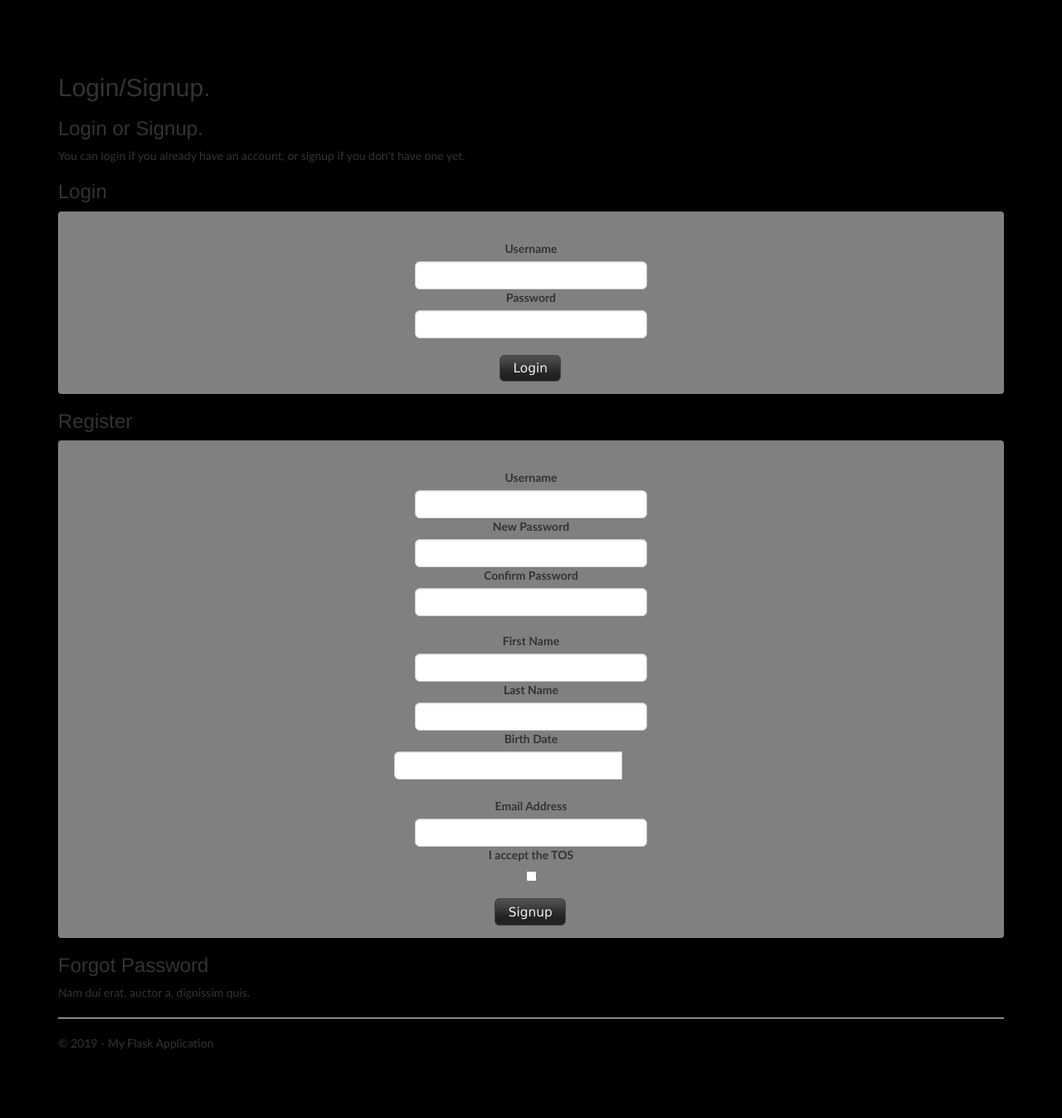
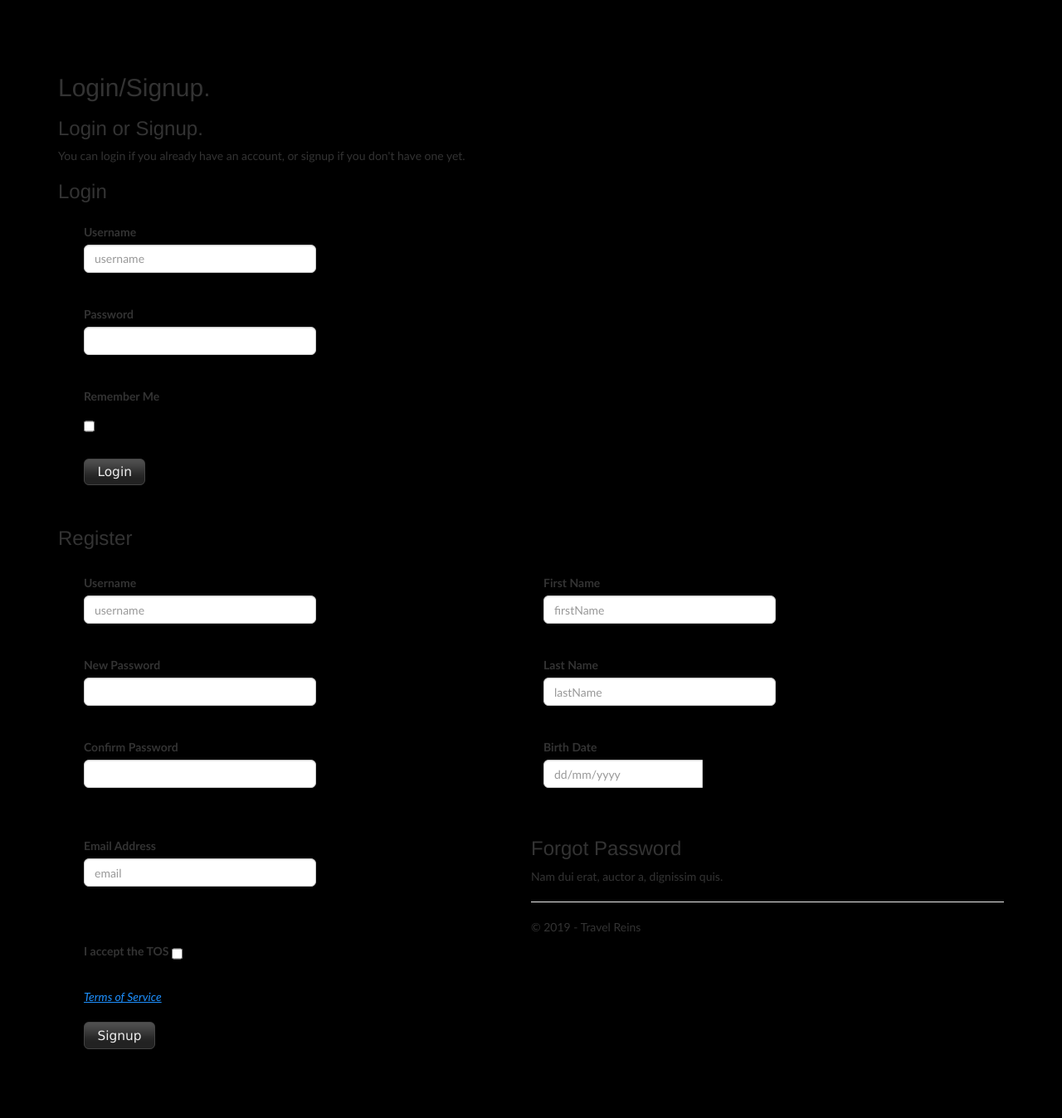
Before and after one commit to Leerael/Travel-Reins, a Flask app: page /login in a window 1280 px wide. Shown: the part 51-1399 px from the top of the page at 83% size. After the commit the page ends 1316 px from the top, so only its background shows below. Run offline with Flask 2, Linux system fonts and the light colour scheme; some libraries are stand-ins or nearby versions.

Commit message:
updates to login/signup page layout, fixed signup form bug due to date field formatting, Added last login date update.

```diff
--- a/WebProject_1/forms.py
+++ b/WebProject_1/forms.py
@@ -1,6 +1,6 @@
 from flask_wtf import FlaskForm
 from wtforms import StringField, PasswordField, BooleanField, SubmitField, DateField
-from wtforms.validators import DataRequired, Email, EqualTo, Length
+from wtforms.validators import DataRequired, Email, EqualTo, Length, Optional
 from datetime import date
 
 class LoginForm(FlaskForm):
@@ -18,7 +18,7 @@ class SignupForm(FlaskForm):
     confirm = PasswordField('Confirm Password', validators=[DataRequired()])
     firstName = StringField('First Name', validators=[DataRequired()])
     lastName = StringField('Last Name', validators=[DataRequired()])
-    birthDate = DateField('Birth Date', validators=[DataRequired(), Email()])
-    email = StringField('Email Address', validators=[Length(min=6, max=35)])
+    birthDate = DateField('Birth Date', format='%d/%m/%Y', validators=[Optional()])
+    email = StringField('Email Address', validators=[Length(min=6, max=35), Email()])
     accept_tos = BooleanField('I accept the TOS', validators=[DataRequired()])
     submit = SubmitField('Signup')
--- a/WebProject_1/static/content/webproject.css
+++ b/WebProject_1/static/content/webproject.css
@@ -49,6 +49,16 @@ select {
     width: 200px;
 }
 
+a.ui-link {
+    color: dodgerblue !important;
+    font-style: italic;
+    text-decoration: underline;
+}
+
+.ui-accordion-content {
+    height: auto !important;
+}
+
 span.date-picker-icon {
     display: inline-block;
     z-index: 1;
@@ -64,12 +74,19 @@ button.date-picker-button-hidden {
     padding: 0;
     background-color: black;
     z-index: 0;
-    left: -16px;
 }
 
-.ui-input {
+input.ui-input {
     border: 1px solid #ccc;
     border-radius: 6px !important;
+}
+
+dd.ui-dd::before {
+    content: none;
+}
+
+input.ui-input-checkbox {
+    border: 1px solid #ccc;
 }
 
 .ui-input-div {
@@ -77,14 +94,33 @@ button.date-picker-button-hidden {
     background-color: transparent;
 }
 
+span.ui-input-div {
+    padding: 0;
+    margin: 0;
+    background-color: transparent;
+    display: inline-block;
+}
+.ui-input-btn {
+    height: 34px;
+    width: 34px;
+    padding: 0;
+    margin: 0;
+    z-index: 0;
+    background-color: transparent;
+    display: inline-block;
+    border-top-right-radius: 6px;
+    border-bottom-right-radius: 6px;
+}
+
 .ui-input-date {
     border: 1px solid #ccc;
     border-top-left-radius: 6px !important;
     border-bottom-left-radius: 6px !important;
+    padding-right: 0px !important;
 }
 
 .panel {
-    background-color: grey;
+    background-color: transparent;
 }
 
 .jumbotron {
@@ -94,7 +130,7 @@ button.date-picker-button-hidden {
     font-weight: 200;
     line-height: 2.1428571435;
     color: inherit;
-    background-color: darkred;
+    background-color: slategrey;
 }
 
 .table {
--- a/WebProject_1/static/scripts/webproject.js
+++ b/WebProject_1/static/scripts/webproject.js
@@ -122,3 +122,36 @@ $("#dialog-link, #icons li").hover(
         $(this).removeClass("ui-state-hover");
     }
 );
+
+// Accepted additional formats [here, allow for example "4/7/18" for "July 4, 2018"]
+$.datepicker.additionalFormats = ["ddmmy", "ddmmyy", "d/m/y", "d/m/yy", "d/mm/y", "dd/m/y", "dd/m/yy", "dd/mm/y"];
+// Backup the original parsing function
+$.datepicker.originalParseDate = $.datepicker.parseDate;
+// New parsing function
+$.datepicker.parseDate = function (format, value, settings) {
+    // Function that returns a date based on an input format
+    function testParse(inputFormat) {
+        try {
+            // Try to get the date based on the input format
+            date = $.datepicker.originalParseDate(inputFormat, value, settings);
+            // If the date is right, returns it immediately
+            return date;
+        }
+        catch (Error) {
+            // _RD Bad date (this line does nothing but catching the error)
+        }
+    }
+    // Initialise the returned date
+    var date;
+    // Don't bother with empty values
+    if (value !== "0" && value !== "") {
+        // Test the main datepicker format (which is an argument of this function)
+        testParse(format);
+        // If the main datepicker format didn't work, try with the additional ones
+        for (var n = 0; n < $.datepicker.additionalFormats.length; n++) {
+            testParse($.datepicker.additionalFormats[n]);
+        }
+    }
+    // If the input string couldn't be parsed, returns just the "undefined"-typed variable
+    return date;
+};
--- a/WebProject_1/templates/_formhelpers.html
+++ b/WebProject_1/templates/_formhelpers.html
@@ -1,43 +1,28 @@
 {% macro render_field(field) %}
 <dt>
+    {% if field.type != "BooleanField" %}
     {{ field.label }}
-    <dd>
+    {% endif %}
+    <dd class="ui-dd">
         {% if field.type == "DateField" %}
-        <div class="container">
-            <div class="row">
-                <div class='col-sm-4 col-sm-offset-4' style="display:inline-block">
-                    <div class="col-sm-10 ui-input-div">
-                        <input type='text' class="form-control col-sm-12 ui-input-date" id='{{ field.id }}' name ="{{ field.id }}" />
-                    </div>
-                    <div class="col-sm-2" style="height: 36px; width: 36px" id="{{ field.id }}_button">
-                    </div>
-                </div>
+        <span class="ui-input-div">
+            <input type='text' class="form-control ui-input-date" name="{{ field.id }}" id="{{ field.id }}" placeholder="dd/mm/yyyy" />
+        </span><span class="ui-input-div" id="{{ field.id }}_button"></span>
         <script type="text/javascript">
             $("#" + {{ field.id | tojson }}).datepicker({
                 showOn: 'both',
                 buttonText: '<span class="ui-icon-calendar ui-icon date-picker-icon"></span>',
-                        dateFormat: "dd-mm-yy"
+                dateFormat: 'dd/mm/yy'
             })
-                        .next("button").addClass("date-picker-button-hidden ui-button ui-corner-right col-sm-12").detach().appendTo("#" + {{ field.id | tojson }} + "_button")
+                .next("button").addClass("ui-button ui-input-btn").detach().appendTo("#" + {{ field.id | tojson }} + "_button");
         </script>
-            </div>
-        </div>
         {% elif field.type == "PasswordField" %}
-        <div class="row">
-            <div class='col-sm-6 col-sm-offset-3'>
-                <div class='col-sm-12' id='{{ field.id }}'>
-                    <input type='password' class="form-control ui-input" name="{{ field.id }}" />
-                </div>
-            </div>
-        </div>
+        <input type='password' class="form-control ui-input" name="{{ field.id }}" id="{{ field.id }}" />
         {% elif field.type == "StringField" %}
-        <div class="row">
-            <div class='col-sm-6 col-sm-offset-3'>
-                <div class='col-sm-12' id='{{ field.id }}'>
-                    <input type='text' class="form-control ui-input" name="{{ field.id }}" />
-                </div>
-            </div>
-        </div>
+        <input type='text' class="form-control ui-input" name="{{ field.id }}" id="{{ field.id }}" placeholder="{{ field.name }}" />
+        {% elif field.type == "BooleanField" %}
+        {{ field.label }}
+        <label for="{{ field.id }}"><input type='checkbox' class="form-control ui-input-checkbox" name="{{ field.id }}" id="{{ field.id }} value="y" /></label>
         {% else %}
         {{ field(**kwargs)|safe }}
         {% endif %}
@@ -49,4 +34,5 @@
         </ul>
         {% endif %}
     </dd>
+    <br>
     {% endmacro %}
--- a/WebProject_1/templates/index.html
+++ b/WebProject_1/templates/index.html
@@ -3,7 +3,7 @@
 {% block content %}
 
 <div class="jumbotron">
-    <h1>Flask</h1>
+    <h1>Travel Reins</h1>
     <p class="lead">Flask is a free web framework for building great Web sites and Web applications using HTML, CSS and JavaScript.</p>
     <p><a href="http://flask.pocoo.org/" class="btn btn-primary btn-large">Learn more &raquo;</a></p>
 </div>
--- a/WebProject_1/templates/layout.html
+++ b/WebProject_1/templates/layout.html
@@ -56,7 +56,7 @@
         {% block content %}{% endblock %}
         <hr />
         <footer>
-            <p>&copy; {{ year }} - My Flask Application</p>
+            <p>&copy; {{ year }} - Travel Reins</p>
         </footer>
     </div>
 
--- a/WebProject_1/templates/login.html
+++ b/WebProject_1/templates/login.html
@@ -10,52 +10,72 @@
 
 <div id="accordion">
     <h3>Login</h3>
-    <div>
-        <div tag="Login" class="panel col-lg-12 text-center">
-            <br />
+    <div tag="Login" class="panel col-xs-12">
         {% from "_formhelpers.html" import render_field %}
         <form action="login" method=post>
             {{ signupForm.hidden_tag() }}
             <dl>
                 <div class="input-group col-sm-12">
                     {{ render_field(loginForm.username) }}
+                    <br />
                     {{ render_field(loginForm.password) }}
+                    <br />
+                    <div>
+                        <label for="remember">Remember Me</label>
                     </div>
-                </dl>
+                    <div style="float: left;">
+                        <input type='checkbox' class="form-control ui-input-checkbox" name="remember" id="remember" value="y" />
+                    </div>
+                    <br />
                     {% if connError %}
                     <p class="text-danger">{{ connError }}</p>
                     {% endif %}
+                    <br />
+                    <br />
                     <p><input class="ui-button ui-corner-all ui-widget" type=submit value=Login /></p>
+                </div>
+            </dl>
         </form>
     </div>
-    </div>
     <h3>Register</h3>
-    <div>
-        <div tag="Signup" class="panel col-lg-12 text-center">
-            <br />
+    <div tag="Signup" class="panel col-sm-12">
         {% from "_formhelpers.html" import render_field %}
         <form action="signup" method=post>
             {{ signupForm.hidden_tag() }}
             <dl>
-                    <div class="input-group col-sm-12">
+                <div class="input-group col-sm-6">
                     {{ render_field(signupForm.username) }}
+                    <br />
                     {{ render_field(signupForm.password) }}
+                    <br />
                     {{ render_field(signupForm.confirm) }}
                     <br />
+                    <br />
+                </div>
+                <div class="input-group col-sm-6">
                     {{ render_field(signupForm.firstName) }}
+                    <br />
                     {{ render_field(signupForm.lastName) }}
+                    <br />
                     {{ render_field(signupForm.birthDate) }}
                     <br />
+                    <br />
+                </div>
+                <div class="input-group col-sm-6">
                     {{ render_field(signupForm.email) }}
+                    <br />
+                    <br />
                     {{ render_field(signupForm.accept_tos) }}
-                    </div>
-                </dl>
+                    <a class="ui-link" href="#">Terms of Service</a>
                     {% if connError %}
                     <p class="text-danger">{{ connError }}</p>
                     {% endif %}
+                    <br />
+                    <br />
                     <p><input class="ui-button ui-corner-all ui-widget" type=submit value=Signup /></p>
+                </div>
+            </dl>
         </form>
-        </div>
     </div>
     <h3>Forgot Password</h3>
     <div>Nam dui erat, auctor a, dignissim quis.</div>
--- a/WebProject_1/views.py
+++ b/WebProject_1/views.py
@@ -63,6 +63,8 @@ def login():
                 connError=connError
             )
         login_user(user, remember=loginForm.remember_me.data)
+        user.lastLoginDate = datetime.utcnow();
+        db.session.commit();
         next_page = request.args.get('next')
         flash('Welcome ' + loginForm.username.data)
         if not next_page or url_parse(next_page).netloc != '':
@@ -91,7 +93,7 @@ def signup():
     if request.method == 'POST' and signupForm.validate_on_submit():
         user = User(username=signupForm.username.data, email=signupForm.email.data,
                     password_hash=signupForm.password.data, firstName=signupForm.firstName.data,
-                    lastName=signupForm.lastName.data, birthDate=signupForm.birthDate.data)
+                    lastName=signupForm.lastName.data, birthDate=datetime.strptime(signupForm.birthDate.data.strftime('%Y-%m-%d'), '%Y-%m-%d').date())
         user.set_password(signupForm.password.data)
         if User.query.filter_by(username=signupForm.username.data).first() != None:
             isError = True
```
Also changed, not shown: 1 other file. Lines whose indentation alone changed are shown as unchanged.
